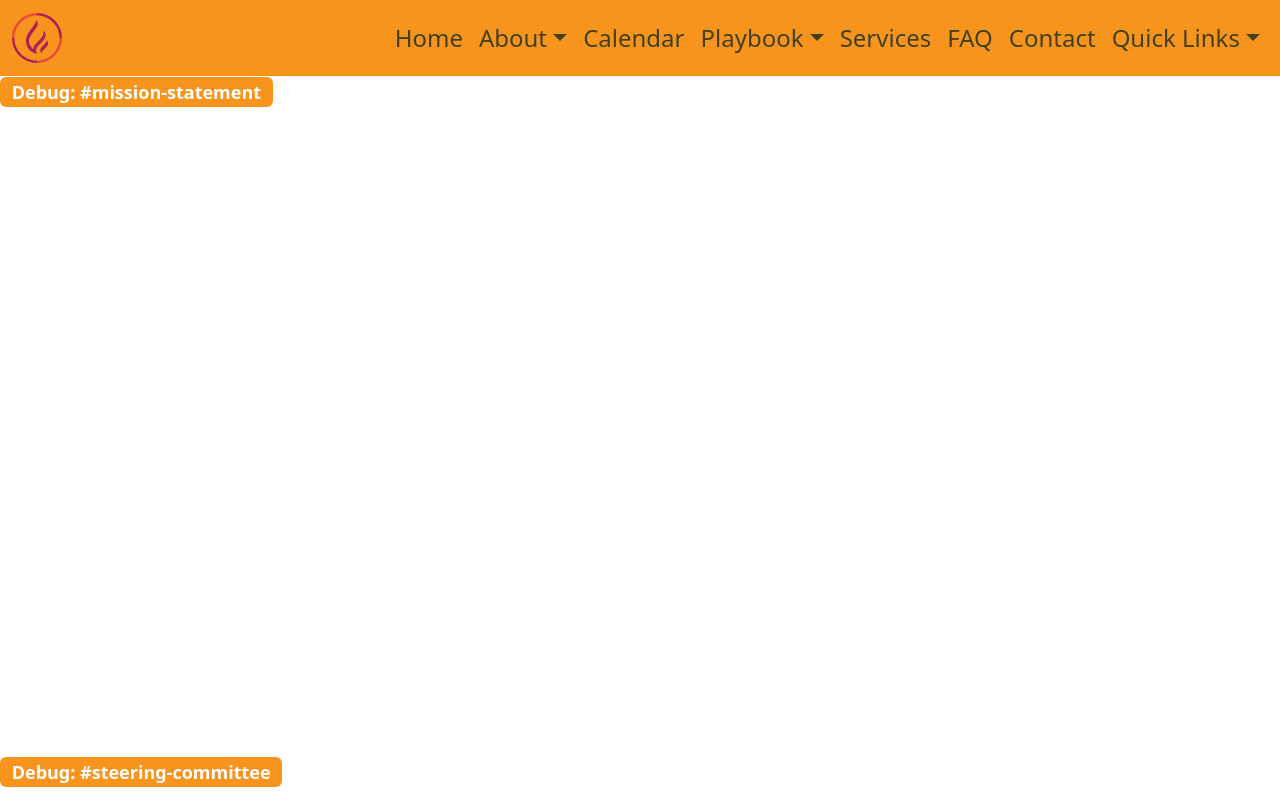
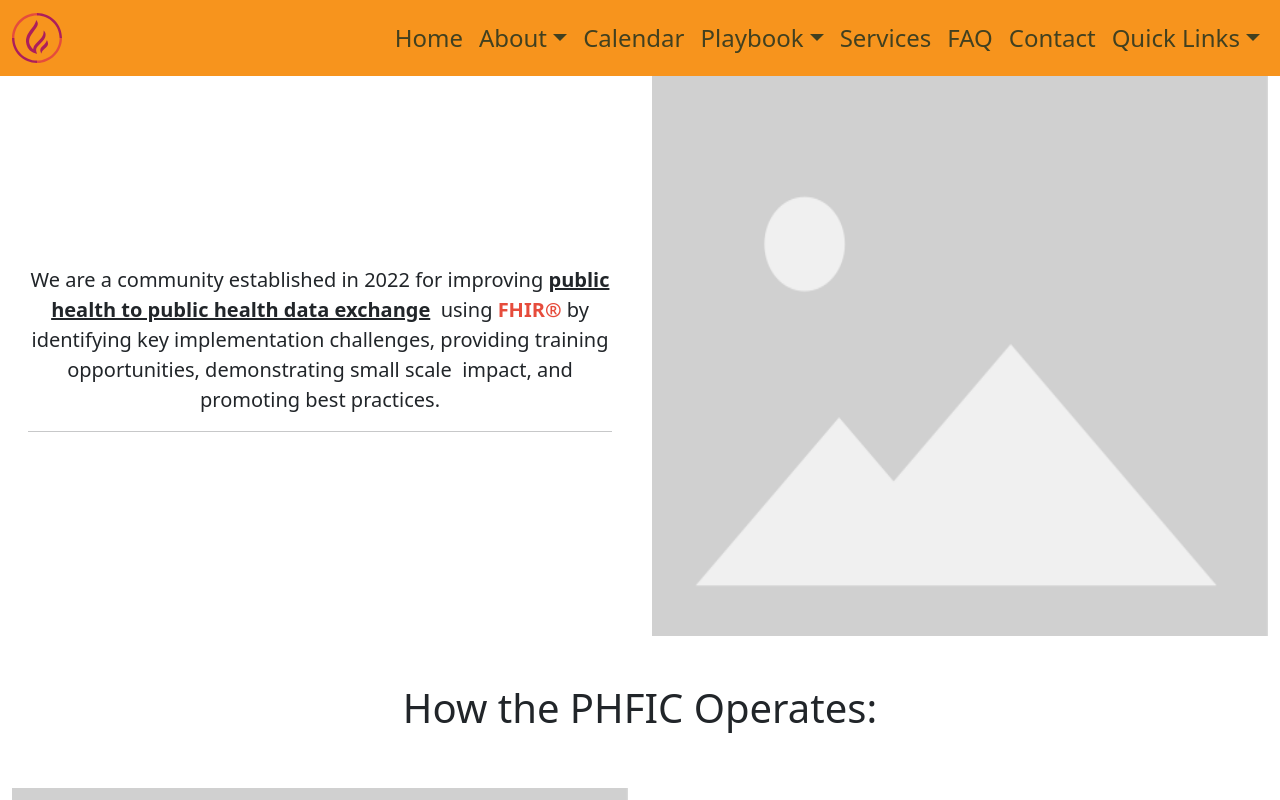
Before and after one commit to PHFIC/phfic.github.io, a Next.js app: page /about in a window 1280 px wide. Built offline with nearby package versions, Linux system fonts and the light colour scheme.

Commit message:
wip about page; add bio component

```diff
--- a/pages/about.jsx
+++ b/pages/about.jsx
@@ -1,12 +1,14 @@
 // pages/about.jsx -> renders /about
 
-import Title from '../components/title'
-import Section from '../components/section'
 import { Container, Row, Col, Card, Button } from 'react-bootstrap'
 import Image from 'next/image'
 
+import Title from '../components/title'
+import SplitContainer from '../components/split_container'
+import QuadPane from '../components/quad_pane'
+
 // image imports
-
+import Placeholder from '../public/Placeholder.png'
 
 // view logic + content
 export default function About() {
@@ -15,10 +17,52 @@ export default function About() {
     <div>
       <Title prefix="About" />
 
-      <Section id="mission-statement" debug={true}> </Section>
-      <Section id="steering-committee" debug={true}> </Section>
-      <Section id="collaborative-structure" debug={true}> </Section>
-      <Section id="related" debug={true}> </Section>
+      <div id="mission-statement">
+        <SplitContainer
+            left={
+                <blockquote class="blockquote px-3">
+                    We are a community established in 2022 for improving <b><u>public health to public health data exchange</u></b>&nbsp;
+                    using <b className="text-primary">FHIR®</b> by identifying key implementation challenges, providing training opportunities,
+                    demonstrating small scale  impact, and promoting best practices.
+                    <hr />
+                </blockquote>
+            }
+            right={
+                <div className="position-relative w-100" style={{minHeight:"70vh"}}>
+                    <Image src={Placeholder} alt="Animated Gif" fill />
+                </div>
+            }
+        />
+      </div>
+      <div id="collaborative-structure">
+        <h1 className="w-100 text-center py-5">How the PHFIC Operates:</h1>
+        <SplitContainer
+            left={
+                <div className="position-relative w-100" style={{minHeight:"70vh"}}>
+                    <Image src={Placeholder} alt="Animated Gif" fill />
+                </div>
+            }
+            right={
+                <blockquote class="blockquote px-3">
+                    The PHFIC includes a group of representative health departments and other key public health partner organizations
+                    convened to guide decisions, discuss lessons learned, and and integrate best practices into the broader networked
+                    communities, such as FHIR and USDCI. Furthermore, the PHFIC established 3 pairing pilots between the state and one
+                    of their local health departments to demonstrate public health data exchange and foster relationships. The PHFIC
+                    actively collects feedback from these pilots and uses them to revise our advisory services.
+                </blockquote>
+            }
+        />
+        <hr className="mx-5" />
+      </div>
+      <div id="steering-committee">
+        <h1 className="w-100 text-center py-5">Our Steering Committee</h1>
+
+        <hr className="mx-5"/>
+      </div>
+      <div id="related">
+        <h1 className="w-100 text-center py-5">Related Groups and Projects</h1>
+
+      </div>
 
     </div>
   )
```
Also changed, not shown: components/bio.js (added, +22 -0 lines).
